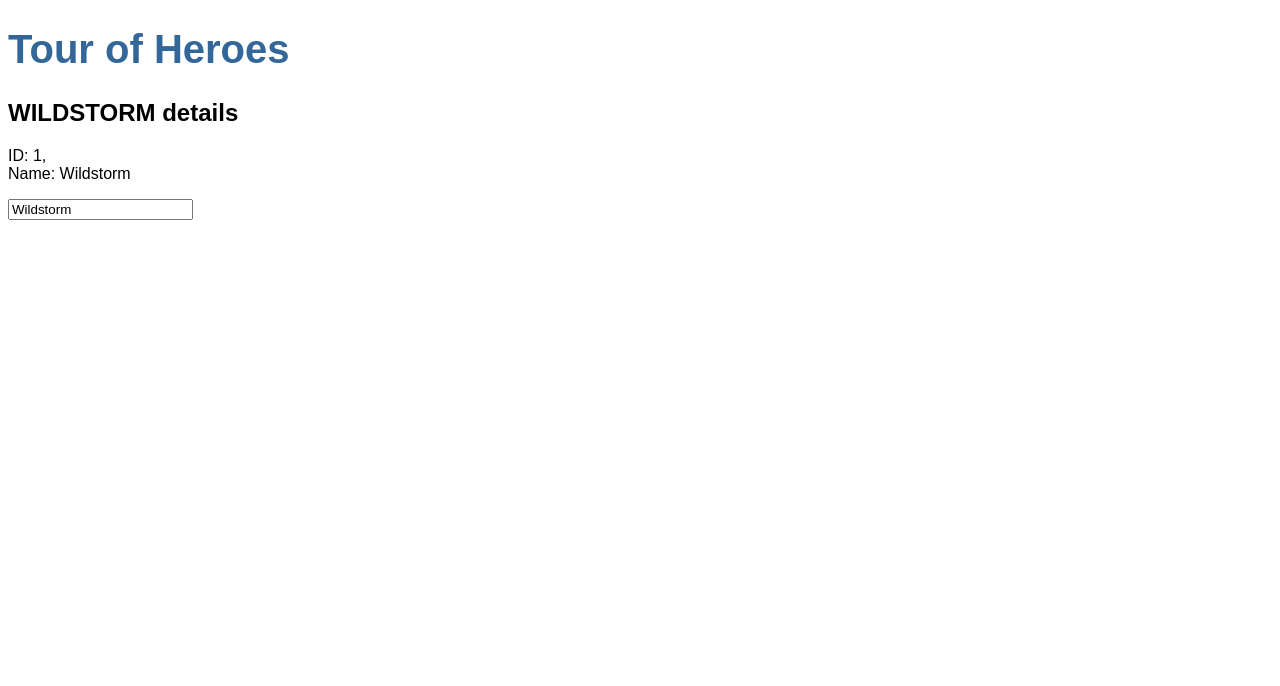
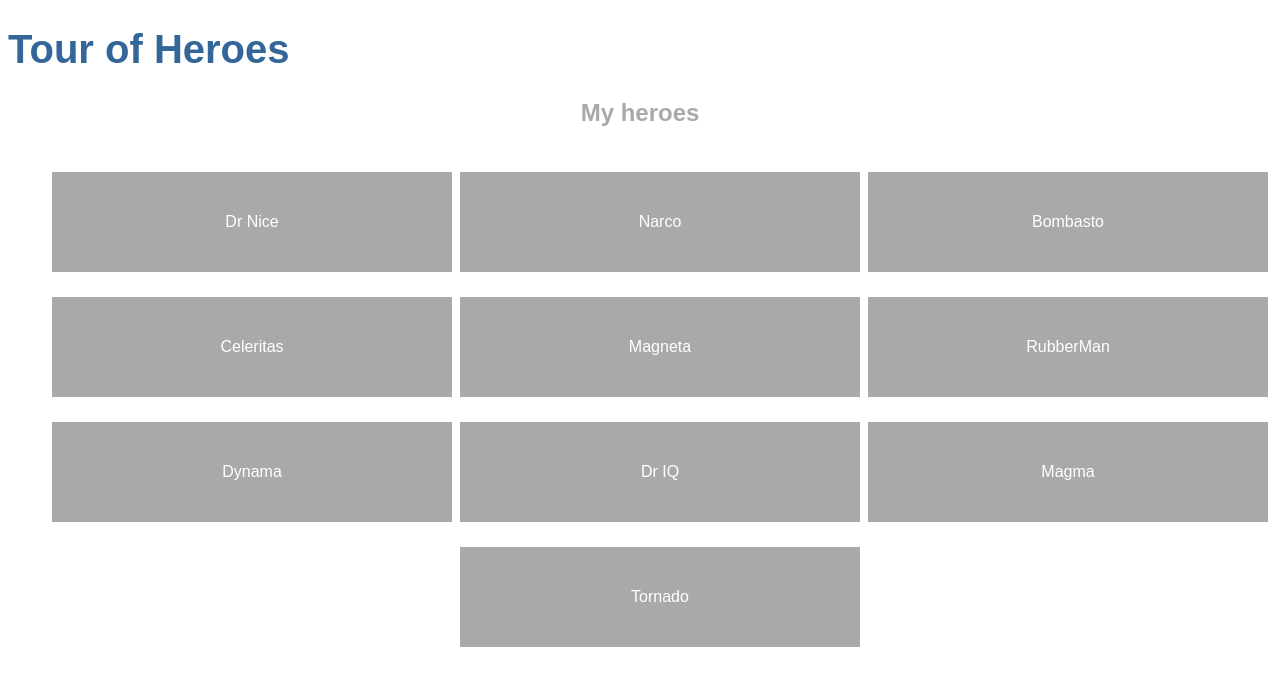
Before and after one commit to memoryx3/tour-of-heroes, an Angular app: page / in a window 1280 px wide. Shown: the top 686 px of the page. Built offline with nearby package versions, Linux system fonts and the light colour scheme.

Commit message:
Make dashboard of heroes

```diff
--- a/src/app/heroes/heroes.component.html
+++ b/src/app/heroes/heroes.component.html
@@ -1,8 +1,5 @@
-<h2>{{hero.name | uppercase}} details</h2>
+<h2>My heroes</h2>
 
-<p>
-  ID: {{hero.id}},
-  <br>
-  <label for="name">Name: {{hero.name}}</label>
-</p>
-<input id="name" placeholder="name" [(ngModel)]="hero.name">
+<ul class="heroes">
+  <li *ngFor="let hero of heroes">{{hero.name}}</li>
+</ul>
--- a/src/app/heroes/heroes.component.scss
+++ b/src/app/heroes/heroes.component.scss
@@ -0,0 +1,28 @@
+h2 {
+    color: darkgray;
+    text-align: center;
+}
+
+.heroes {
+    display: flex;
+    align-items: center;
+    justify-content: space-around;
+    flex-wrap: wrap;
+
+    list-style: none;
+
+    li {
+        display: flex;
+        align-items: center;
+        justify-content: center;
+
+        width: 400px;
+        height: 100px;
+
+        margin-top: 25px;
+
+        color: white;
+
+        background-color: darkgray;
+    }
+}
--- a/src/app/heroes/heroes.component.ts
+++ b/src/app/heroes/heroes.component.ts
@@ -1,5 +1,6 @@
 import { Component, OnInit } from '@angular/core';
 import { Hero } from '../hero';
+import { HEROES } from '../mock-heroes';
 @Component({
   selector: 'app-heroes',
   templateUrl: './heroes.component.html',
@@ -7,10 +8,7 @@ import { Hero } from '../hero';
 })
 export class HeroesComponent implements OnInit {
 
-  readonly hero: Hero = {
-    id: 1,
-    name: `Wildstorm`
-  }
+  readonly heroes = HEROES;
 
   constructor() { }
 
```
